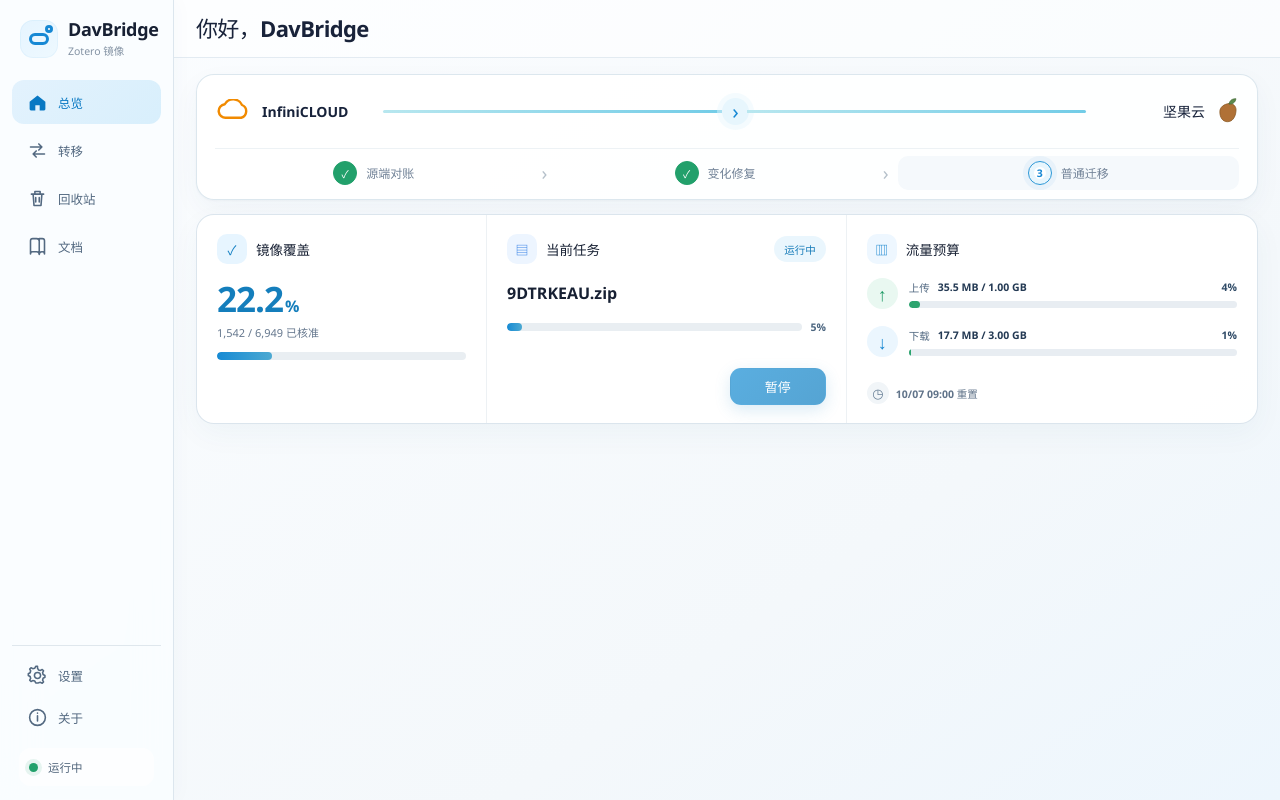
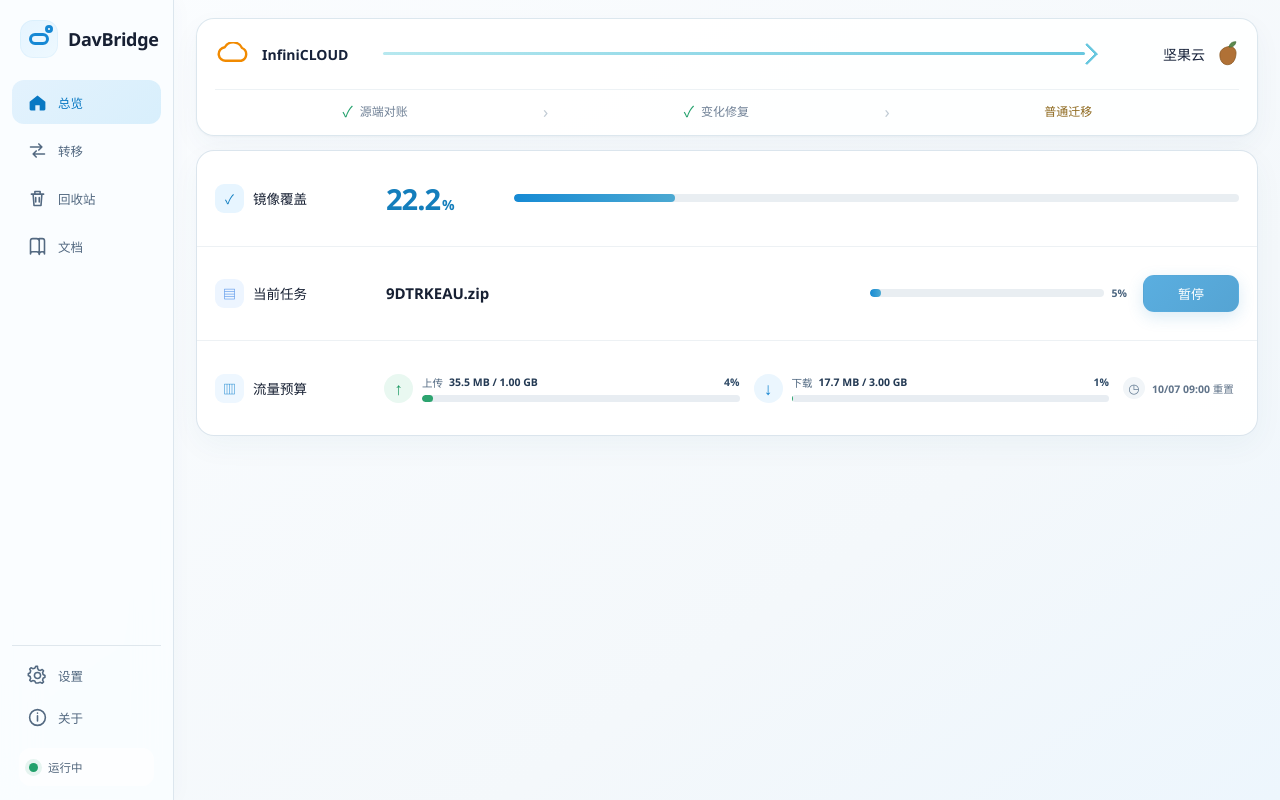
Before and after one commit to FenLynn/gpt-pub, a Vue app in the folder projects/1-桌面软件/103-DavBridge/代码/DavBridge/WebUi/: page / in a window 1280 px wide. Built offline with nearby package versions, Linux system fonts and the light colour scheme.

Commit message:
P103 refine overview rows and silence desktop notifications

```diff
--- a/projects/1-桌面软件/103-DavBridge/代码/DavBridge/WebUi/src/overview.css
+++ b/projects/1-桌面软件/103-DavBridge/代码/DavBridge/WebUi/src/overview.css
@@ -1,19 +1,27 @@
 .overview-page{
   align-content:start;
-  grid-template-rows:auto 126px minmax(184px,210px);
+  grid-template-rows:auto 118px minmax(246px,286px);
   gap:14px;
+  overflow:visible;
 }
 .overview-page:not(:has(.attention-card)){
-  grid-template-rows:126px minmax(184px,210px);
+  grid-template-rows:118px minmax(246px,286px);
 }
 
+/* Overview enters content directly. Other pages keep their own page heading. */
+.workspace:has(.overview-page){
+  grid-template-rows:minmax(0,1fr);
+}
+.workspace:has(.overview-page) .workspace-head{
+  display:none;
+}
+
+/* The sidebar brand only needs one name. */
 .side-brand{
   padding-bottom:22px;
 }
 .brand-copy small{
-  margin-top:4px;
-  font-size:10.5px;
-  color:#8493a4;
+  display:none;
 }
 .side-status{
   min-height:38px;
@@ -26,43 +34,44 @@
   color:#52667c;
 }
 
-.workspace{
-  grid-template-rows:58px minmax(0,1fr);
-}
-.workspace-head{
-  padding:8px 22px;
-  background:rgba(255,255,255,.44);
-}
-.welcome h2{
-  font-size:22px;
-}
-.config-warning{
-  height:30px;
-  display:inline-flex;
-  align-items:center;
-  gap:7px;
-  border:1px solid #ead6a9;
-  border-radius:10px;
-  padding:0 10px;
-  background:#fff9ea;
-  color:#8d641a;
-  font-size:11px;
-}
-.config-warning i{
-  width:7px;
-  height:7px;
-  border-radius:50%;
-  background:#d5a33d;
-}
 .page{
-  padding-top:16px;
+  padding-top:18px;
 }
 
+/* White, quiet tooltips. Keep the base hover behavior but remove the black popup. */
+.has-tip:after{
+  min-width:130px;
+  max-width:290px;
+  padding:8px 10px;
+  border:1px solid #dce5ec;
+  border-radius:10px;
+  background:rgba(255,255,255,.985);
+  color:#34465a;
+  font-size:10.5px;
+  line-height:1.5;
+  font-weight:400;
+  box-shadow:0 10px 30px rgba(31,55,78,.14),0 2px 7px rgba(31,55,78,.06);
+  z-index:200;
+}
+.overview-page .has-tip:after{
+  top:calc(100% + 7px);
+  bottom:auto;
+}
+.overview-page .has-tip:hover:after{
+  transform:translateX(-50%) translateY(0);
+}
+.route-card-polished,
+.dashboard-grid,
+.dashboard-card{
+  overflow:visible;
+}
+
+/* Route: one continuous line with the arrowhead at the target end. */
 .route-card-polished{
-  grid-template-columns:150px minmax(220px,1fr) 135px;
-  grid-template-rows:54px 48px;
+  grid-template-columns:150px minmax(220px,1fr) 125px;
+  grid-template-rows:52px 43px;
   column-gap:18px;
-  row-gap:7px;
+  row-gap:6px;
   padding:9px 18px 8px;
   border-radius:18px;
   box-shadow:0 1px 2px rgba(22,39,58,.03),0 10px 28px rgba(32,72,105,.045);
@@ -81,11 +90,40 @@
   padding:0;
   cursor:help;
 }
+.route-card-polished .route-line{
+  position:relative;
+  display:block;
+  width:100%;
+  height:24px;
+}
+.route-card-polished .route-line i,
 .route-card-polished .route-line b{
-  width:27px;
-  height:27px;
-  font-size:21px;
+  display:none;
 }
+.route-card-polished .route-line:before{
+  content:"";
+  position:absolute;
+  left:0;
+  right:11px;
+  top:10px;
+  height:3px;
+  border-radius:999px;
+  background:linear-gradient(90deg,#b7e8ef,#68c7df);
+}
+.route-card-polished .route-line:after{
+  content:"";
+  position:absolute;
+  right:1px;
+  top:4px;
+  width:13px;
+  height:13px;
+  border-top:3px solid #68c7df;
+  border-right:3px solid #68c7df;
+  border-radius:1px;
+  transform:rotate(45deg);
+}
+
+/* The three phases remain a single lightweight line. Completed phases use only a plain check. */
 .route-card-polished .phase-row{
   grid-column:1 / -1;
   grid-row:2;
@@ -93,7 +131,7 @@
   grid-template-columns:repeat(3,1fr);
   gap:0;
   border-top:1px solid #edf2f5;
-  padding-top:7px;
+  padding-top:6px;
 }
 .route-card-polished .phase-wrap{
   min-width:0;
@@ -105,55 +143,66 @@
   grid-template-columns:1fr;
 }
 .route-card-polished .phase{
-  height:34px;
+  height:31px;
   border:0;
-  border-radius:10px;
+  border-radius:8px;
   background:transparent;
   display:flex;
   align-items:center;
   justify-content:center;
-  gap:9px;
-  padding:0 10px;
+  gap:7px;
+  padding:0 9px;
   color:#718297;
   cursor:help;
-}
-.route-card-polished .phase-icon{
-  width:24px;
-  height:24px;
-  border-width:1.5px;
-  font-size:10.5px;
-  flex:none;
 }
 .route-card-polished .phase strong{
   align-self:auto;
   font-size:12px;
   font-weight:630;
 }
-.route-card-polished .phase.done{
-  background:transparent;
-  border:0;
+.route-card-polished .phase-icon{
+  display:none;
 }
 .route-card-polished .phase.done .phase-icon{
+  display:inline-block;
+  width:auto;
+  height:auto;
+  border:0;
+  border-radius:0;
+  background:transparent;
   box-shadow:none;
+  color:#22a06b;
+  font-size:0;
+  font-weight:800;
+  line-height:1;
 }
+.route-card-polished .phase.done .phase-icon:after{
+  content:"✓";
+  font-size:15px;
+}
+.route-card-polished .phase.done,
 .route-card-polished .phase.active,
 .route-card-polished .phase.warning{
-  background:#f5f9fc;
   border:0;
+  background:transparent;
+}
+.route-card-polished .phase.active strong{
+  color:#8e681d;
 }
 .route-card-polished .phase-arrow{
-  margin:0 9px;
-  font-size:19px;
-  color:#b5c0ca;
+  margin:0 8px;
+  font-size:17px;
+  color:#c2ccd5;
 }
 
+/* One summary panel, three horizontal rows. */
 .dashboard-grid{
   height:100%;
   min-height:0;
   display:grid;
-  grid-template-columns:minmax(0,.9fr) minmax(0,1.12fr) minmax(0,1.28fr);
+  grid-template-columns:1fr;
+  grid-template-rows:repeat(3,minmax(0,1fr));
   gap:0;
-  overflow:visible;
   border:1px solid rgba(218,228,236,.95);
   border-radius:18px;
   background:rgba(255,255,255,.93);
@@ -162,20 +211,19 @@
 .dashboard-card{
   min-width:0;
   min-height:0;
-  overflow:visible;
-  display:flex;
-  flex-direction:column;
   border:0;
   border-radius:0;
   background:transparent;
   box-shadow:none;
-  padding:18px 20px;
+  padding:11px 18px;
 }
 .dashboard-card + .dashboard-card{
-  border-left:1px solid #edf1f4;
+  border-left:0;
+  border-top:1px solid #edf1f4;
 }
 .dashboard-card header{
-  height:32px;
+  height:auto;
+  min-height:30px;
 }
 .card-title{
   gap:9px;
@@ -188,9 +236,9 @@
   font-weight:670;
 }
 .card-icon{
-  width:30px;
-  height:30px;
-  border-radius:10px;
+  width:29px;
+  height:29px;
+  border-radius:9px;
 }
 .info-dot,
 .metric-name,
@@ -199,47 +247,67 @@
   display:none;
 }
 
+.coverage-card{
+  display:grid;
+  grid-template-columns:155px 112px minmax(120px,1fr);
+  align-items:center;
+  gap:16px;
+}
+.coverage-card header{
+  grid-column:1;
+}
 .coverage-card .metric-line{
+  grid-column:2;
   display:block;
-  margin:16px 0 12px;
+  margin:0;
 }
 .coverage-card .metric-line>b{
   display:block;
-  font-size:35px;
+  font-size:29px;
   line-height:1;
+  color:#147ebc;
+  font-variant-numeric:tabular-nums;
 }
 .coverage-card .metric-line>b small{
-  font-size:16px;
+  font-size:14px;
 }
 .coverage-card .metric-line>span{
-  display:block;
-  margin-top:8px;
-  text-align:left;
-  font-size:11px;
-  color:#66788e;
-  overflow:visible;
-  text-overflow:clip;
+  display:none;
+}
+.coverage-card>.progress-track{
+  grid-column:3;
+  width:100%;
 }
 .progress-track{
   height:8px;
 }
 
+.task-card{
+  display:grid;
+  grid-template-columns:155px minmax(150px,1fr) minmax(90px,.55fr) auto;
+  align-items:center;
+  gap:16px;
+}
+.task-card header{
+  grid-column:1;
+}
 .task-card .state-chip{
-  height:26px;
-  padding:0 10px;
-  font-size:10.5px;
+  display:none;
 }
 .task-name{
-  margin-top:18px;
-  font-size:16px;
-  line-height:1.35;
+  grid-column:2;
+  margin:0;
+  font-size:15px;
+  line-height:1.3;
   font-weight:690;
 }
 .task-progress{
-  margin-top:15px;
+  grid-column:3;
+  margin:0;
 }
 .task-action-row{
-  margin-top:auto;
+  grid-column:4;
+  margin:0;
   display:flex;
   justify-content:flex-end;
 }
@@ -250,25 +318,38 @@
 }
 
 .quota-card{
-  padding-bottom:17px;
+  display:grid;
+  grid-template-columns:155px minmax(145px,1fr) minmax(145px,1fr) 116px;
+  align-items:center;
+  gap:14px;
+  padding-bottom:11px;
 }
 .quota-card header{
-  margin-bottom:3px;
+  grid-column:1;
+  margin:0;
 }
 .quota-row{
-  grid-template-columns:32px 1fr;
-  gap:10px;
-  margin:10px 0 7px;
+  display:grid;
+  grid-template-columns:30px minmax(0,1fr);
+  gap:8px;
+  align-items:center;
+  margin:0;
+}
+.quota-row:nth-of-type(1){
+  grid-column:2;
+}
+.quota-row:nth-of-type(2){
+  grid-column:3;
 }
 .quota-arrow{
-  width:31px;
-  height:31px;
-  font-size:18px;
+  width:29px;
+  height:29px;
+  font-size:17px;
 }
 .quota-text{
   grid-template-columns:auto minmax(0,1fr) auto;
-  gap:8px;
-  margin-bottom:6px;
+  gap:6px;
+  margin-bottom:5px;
 }
 .quota-text span,
 .quota-text strong,
@@ -282,9 +363,10 @@
   height:7px;
 }
 .compact-reset{
+  grid-column:4;
   height:auto;
   min-height:26px;
-  margin-top:auto;
+  margin:0;
   padding:0;
   border-radius:0;
   background:transparent;
@@ -301,31 +383,13 @@
   color:#61748a;
 }
 
-.has-tip:after{
-  font-size:10.5px;
-  line-height:1.5;
-  padding:8px 10px;
-  max-width:280px;
-}
-.route-card-polished .phase-row .has-tip:after{
-  bottom:auto;
-  top:calc(100% + 7px);
-}
-.route-card-polished .phase-row .has-tip:hover:after{
-  transform:translateX(-50%) translateY(0);
-}
-
 @media(max-width:820px){
-  .workspace-head{
-    padding-left:16px;
-    padding-right:16px;
-  }
   .page{
     padding-left:16px;
     padding-right:16px;
   }
   .route-card-polished{
-    grid-template-columns:128px minmax(170px,1fr) 112px;
+    grid-template-columns:128px minmax(165px,1fr) 108px;
     padding-left:14px;
     padding-right:14px;
     column-gap:12px;
@@ -334,51 +398,50 @@
     font-size:12.5px;
   }
   .dashboard-card{
-    padding:15px 14px;
+    padding-left:14px;
+    padding-right:14px;
+  }
+  .coverage-card{
+    grid-template-columns:135px 98px minmax(90px,1fr);
+    gap:12px;
+  }
+  .task-card{
+    grid-template-columns:135px minmax(125px,1fr) minmax(70px,.5fr) auto;
+    gap:12px;
+  }
+  .quota-card{
+    grid-template-columns:135px minmax(120px,1fr) minmax(120px,1fr) 102px;
+    gap:10px;
   }
   .card-title h3{
     font-size:12.5px;
   }
   .coverage-card .metric-line>b{
-    font-size:31px;
+    font-size:27px;
   }
   .quota-text strong{
-    font-size:9.8px;
+    font-size:9.7px;
   }
 }
 
 @media(max-height:540px){
-  .workspace{
-    grid-template-rows:54px minmax(0,1fr);
-  }
   .overview-page{
-    grid-template-rows:auto 112px minmax(166px,188px);
+    grid-template-rows:auto 108px minmax(222px,252px);
     gap:10px;
   }
   .overview-page:not(:has(.attention-card)){
-    grid-template-rows:112px minmax(166px,188px);
+    grid-template-rows:108px minmax(222px,252px);
   }
   .route-card-polished{
-    grid-template-rows:48px 42px;
+    grid-template-rows:47px 39px;
     padding-top:7px;
     padding-bottom:6px;
   }
   .route-card-polished .phase{
-    height:30px;
+    height:28px;
   }
   .dashboard-card{
-    padding-top:14px;
-    padding-bottom:13px;
-  }
-  .coverage-card .metric-line{
-    margin-top:11px;
-    margin-bottom:9px;
-  }
-  .task-name{
-    margin-top:12px;
-  }
-  .quota-row{
-    margin-top:7px;
-    margin-bottom:5px;
+    padding-top:9px;
+    padding-bottom:9px;
   }
 }
```
Also changed, not shown: 1 other file (tests, documents, lock files or other folders).
